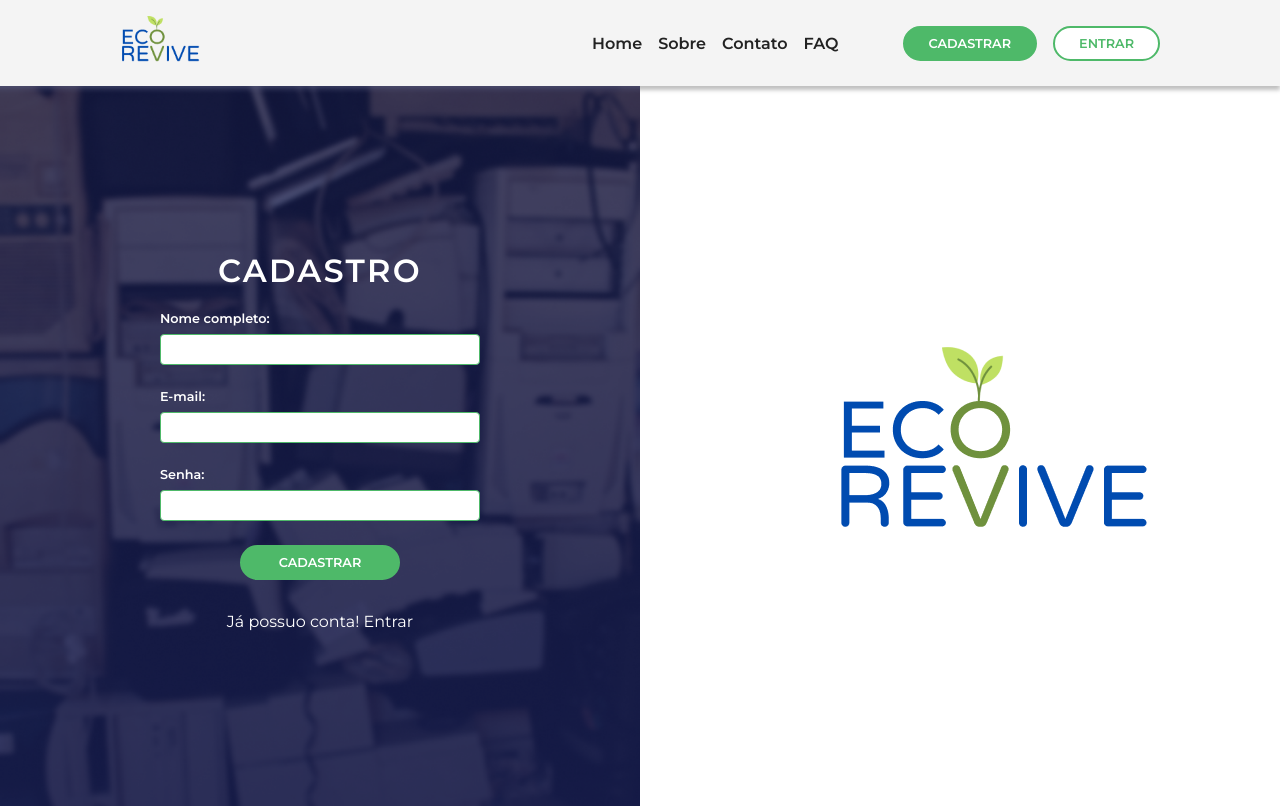
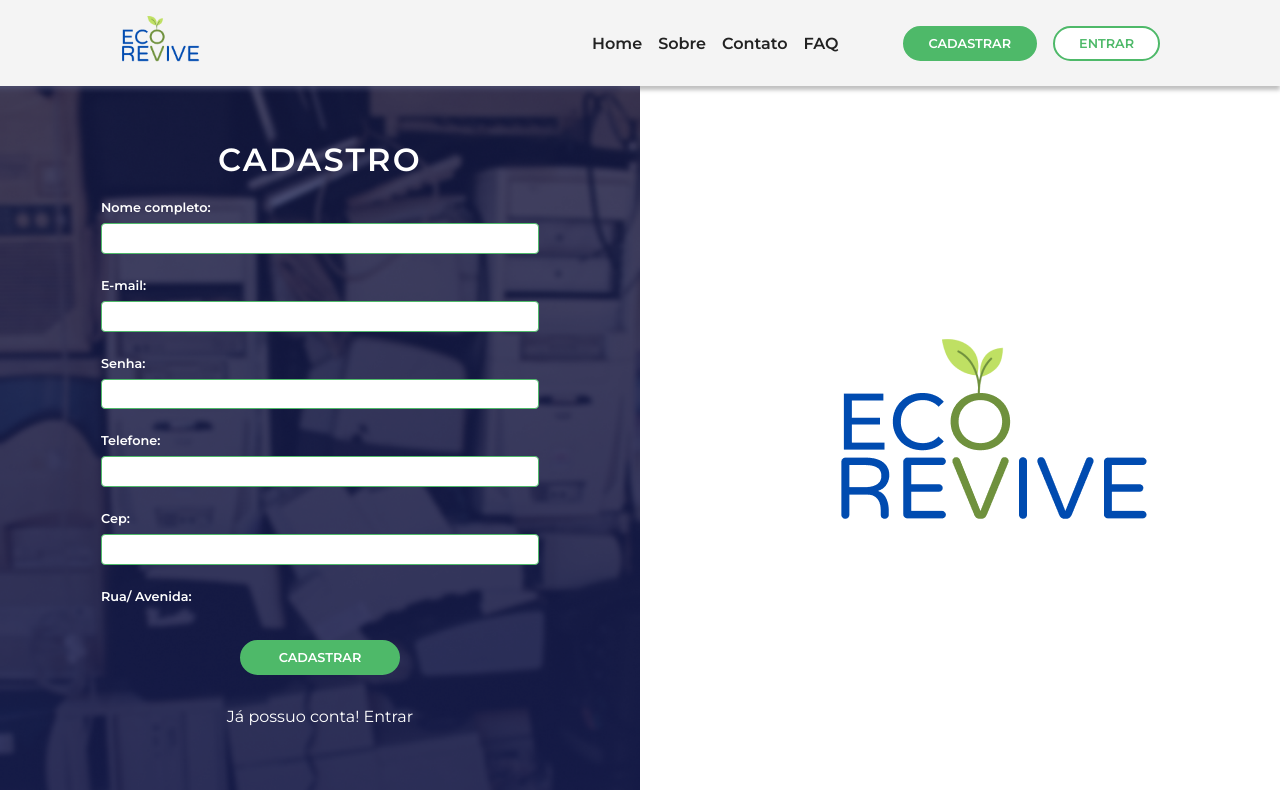
Before and after one commit to dEgito/EcoRevive, a React (Create React App) app in the folder eco-revive/: page /cadastro in a window 1280 px wide. Built offline with nearby package versions, Linux system fonts and the light colour scheme.

Commit message:
refactor: modifica formulário de cadastro

```diff
--- a/eco-revive/src/pages/disposalSchedule/style.js
+++ b/eco-revive/src/pages/disposalSchedule/style.js
@@ -5,8 +5,7 @@ export const Container = styled.div`
   align-items: center;
   justify-content: center;
   position: absolute;
-
-  height: 100%;
+  height: 90%;
   width: 100%;
   background-color: rgba(94, 94, 94, 0.6);
 `;
--- a/eco-revive/src/pages/register/register.js
+++ b/eco-revive/src/pages/register/register.js
@@ -15,7 +15,7 @@ import Button from "../../components/button/index";
 import Navbar from "../../components/defaultNavbar/navbar";
 
 // Styles
-import { ButtonBox, Container, Content, InputContent } from "./style";
+import { Box, ButtonBox, Container, Content, Div, InputContent } from "./style";
 
 // Assets
 import Logo from "../../assets/Logo320.png";
@@ -69,7 +69,7 @@ function Register() {
   }
 
   return (
-    <>
+    <Box>
       <Navbar />
       <Container>
         <Content>
@@ -111,10 +111,110 @@ function Register() {
               <span>{errors.password?.message}</span>
             </InputContent>
 
-            <Button category={"primary"} type={"submit"}>
-              Cadastrar
-            </Button>
+            <InputContent category={"secundary"}>
+              <label htmlFor="password">Telefone:</label>
+              <input
+                type="password"
+                id="password"
+                name="password"
+                {...register("password")}
+                onChange={(e) => setPassword(e.target.value)}
+              />
+              <span>{errors.password?.message}</span>
+            </InputContent>
+
+            <InputContent category={"secundary"}>
+              <label htmlFor="password">Cep:</label>
+              <input
+                type="password"
+                id="password"
+                name="password"
+                {...register("password")}
+                onChange={(e) => setPassword(e.target.value)}
+              />
+              <span>{errors.password?.message}</span>
+            </InputContent>
+
+            <InputContent category={"secundary"}>
+              <label htmlFor="password">Rua/ Avenida:</label>
+              <input
+                type="password"
+                id="password"
+                name="password"
+                {...register("password")}
+                onChange={(e) => setPassword(e.target.value)}
+              />
+              <span>{errors.password?.message}</span>
+            </InputContent>
+
+            <Div size={"small"}>
+              <InputContent category={"secundary"}>
+                <label htmlFor="password">Número:</label>
+                <input
+                  type="password"
+                  id="password"
+                  name="password"
+                  {...register("password")}
+                  onChange={(e) => setPassword(e.target.value)}
+                />
+                <span>{errors.password?.message}</span>
+              </InputContent>
+
+              <InputContent category={"secundary"}>
+                <label htmlFor="password">Complemento:</label>
+                <input
+                  type="password"
+                  id="password"
+                  name="password"
+                  {...register("password")}
+                  onChange={(e) => setPassword(e.target.value)}
+                />
+                <span>{errors.password?.message}</span>
+              </InputContent>
+            </Div>
+
+            <InputContent category={"secundary"}>
+              <label htmlFor="password">Bairro:</label>
+              <input
+                type="password"
+                id="password"
+                name="password"
+                {...register("password")}
+                onChange={(e) => setPassword(e.target.value)}
+              />
+              <span>{errors.password?.message}</span>
+            </InputContent>
+
+            <Div size={"small"}>
+              <InputContent category={"secundary"}>
+                <label htmlFor="password">Cidade:</label>
+                <input
+                  type="password"
+                  id="password"
+                  name="password"
+                  {...register("password")}
+                  onChange={(e) => setPassword(e.target.value)}
+                />
+                <span>{errors.password?.message}</span>
+              </InputContent>
+
+              <InputContent category={"secundary"}>
+                <label htmlFor="password">Estado:</label>
+                <input
+                  type="password"
+                  id="password"
+                  name="password"
+                  {...register("password")}
+                  onChange={(e) => setPassword(e.target.value)}
+                />
+                <span>{errors.password?.message}</span>
+              </InputContent>
+            </Div>
           </form>
+
+          <Button category={"primary"} type={"submit"}>
+            Cadastrar
+          </Button>
 
           <ButtonBox>
             <Link to={"/login"}>
@@ -125,7 +225,7 @@ function Register() {
 
         <img src={Logo} alt="Eco Revive" />
       </Container>
-    </>
+    </Box>
   );
 }
 export default Register;
--- a/eco-revive/src/pages/register/style.js
+++ b/eco-revive/src/pages/register/style.js
@@ -1,20 +1,23 @@
 import { styled } from "styled-components";
-import Background from "../../assets/Login_Background.png"
+import Background from "../../assets/Login_Background.png";
+
+export const Box = styled.div`
+  overflow: hidden;
+`;
 
 export const Container = styled.div`
   display: flex;
   flex-direction: row;
   justify-content: space-between;
-  align-items: center;
   gap: 4rem;
   flex-wrap: wrap-reverse;
-  height: 90vh;
   color: var(--white);
+  overflow: hidden;
 
   img {
     margin: auto;
 
-    @media (max-width:800px) {
+    @media (max-width: 800px) {
       display: none;
     }
   }
@@ -22,11 +25,12 @@ export const Container = styled.div`
 
 export const Content = styled.div`
   width: 50%;
-  height: 100%;
+  height: 80vh;
   display: flex;
   flex-direction: column;
   align-items: center;
-  justify-content: center;
+  justify-content: flex-start;
+  padding: 2rem 0;
 
   background-image: url(${Background});
   background-size: cover;
@@ -35,10 +39,24 @@ export const Content = styled.div`
   form {
     display: flex;
     flex-direction: column;
-    align-items: center;
-    justify-content: center;
     gap: 1rem;
-    width: 50%;
+    padding: 0 1rem;
+    margin-bottom: 2rem;
+
+    overflow-y: scroll;
+
+    &::-webkit-scrollbar-track {
+      background-color: var(--gray-600);
+
+      border-radius: 4px;
+    }
+    &::-webkit-scrollbar {
+      width: 6px;
+    }
+    &::-webkit-scrollbar-thumb {
+      background: rgba(30, 30, 30, 0.62);
+      border-radius: 4px;
+    }
   }
 
   img {
@@ -56,7 +74,7 @@ export const Content = styled.div`
     display: flex;
     width: 100%;
     color: var(--yellow-500);
-    font-size: .8rem;
+    font-size: 0.8rem;
     font-weight: 700;
   }
 
@@ -65,30 +83,13 @@ export const Content = styled.div`
   }
 `;
 
-export const ButtonBox = styled.div`
-  display: flex;
-  flex-direction: column;
-  align-items: center;
-  justify-content: center;
-  gap: .5rem;
-  padding: 2rem 0;
-
-  a {
-    color: var(--white);
-    text-decoration: none;
-    transition: all ease-in-out .5s;
-
-    &:hover {
-      color: var(--yellow-500);
-    }
-  }
-`;
-
 export const InputContent = styled.div`
   display: flex;
   flex-direction: column;
   width: 100%;
-  min-width: 250px;
+  min-width: ${(props) => {
+    return props.size === "small" ? "250px" : "unset";
+  }};
   gap: 0.5rem;
   color: var(--green-700);
 
@@ -97,7 +98,9 @@ export const InputContent = styled.div`
     font-weight: 600;
 
     color: ${(props) => {
-      return props.category === "secundary" ? "var(--white)" : "var(--green-700)";
+      return props.category === "secundary"
+        ? "var(--white)"
+        : "var(--green-700)";
     }};
   }
 
@@ -111,6 +114,33 @@ export const InputContent = styled.div`
       margin-bottom: 0;
     }
 
-    border-radius: .25rem;
+    border-radius: 0.25rem;
   }
 `;
+
+export const Div = styled.div`
+  display: flex;
+  flex-direction: row;
+  gap: 2rem;
+
+  width: 50%;
+`;
+
+export const ButtonBox = styled.div`
+  display: flex;
+  flex-direction: column;
+  align-items: center;
+  justify-content: center;
+  gap: 0.5rem;
+  padding: 2rem 0;
+
+  a {
+    color: var(--white);
+    text-decoration: none;
+    transition: all ease-in-out 0.5s;
+
+    &:hover {
+      color: var(--yellow-500);
+    }
+  }
+`;
```
